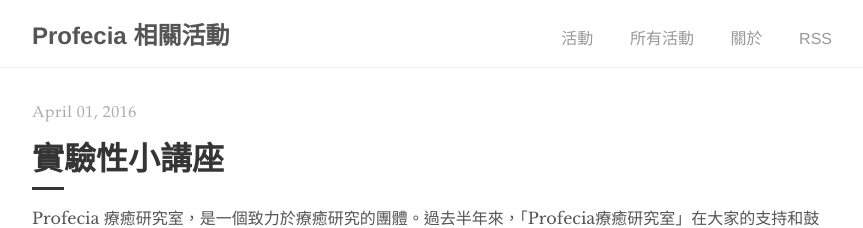
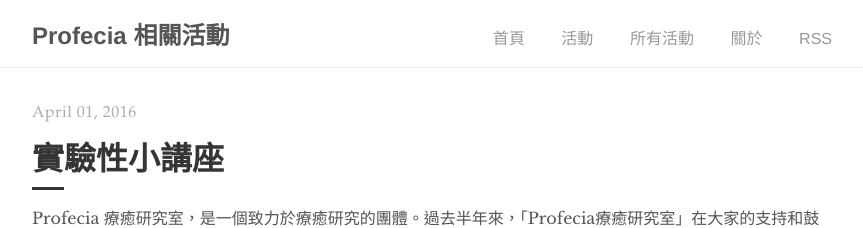
Before and after one commit to felix125/events, a Jekyll site: the page built from index.html, in a window 1280 px wide. Shown: the top 228 px of the page, without its empty margins (208-1071 px from the left). Built offline with Jekyll 4.4.1, drawn with Linux system fonts in a browser that asks for light colours; the list of posts is cut into pages by our own code.

Commit message:
加上首頁的連結

```diff
--- a/_layouts/default.html
+++ b/_layouts/default.html
@@ -10,6 +10,7 @@
           <h2 class="nav-title">{{ site.title }}</h2>
         </a>
         <ul>
+            <li><a href="{{ '/' |prepend: site.url }}">首頁</a></li>
             <li><a href="{{ '/' |prepend: site.baseurl }}">活動</a></li>
             <li><a href="{{ '/tags/tag.html' | prepend: site.baseurl }}">所有活動</a></li>
             <li><a href="{{ '/about' | prepend: site.baseurl }}">關於</a></li>
```
